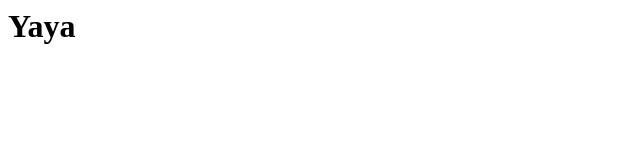
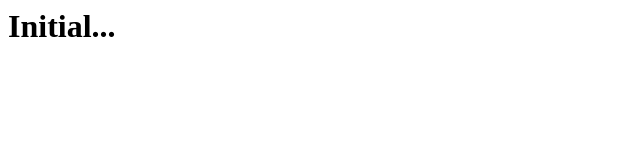
Before and after one commit to Siliconsoul/siliconsoul.github.com, a plain HTML site: page index.html in a window 1280 px wide. Shown: the full height of the page, 0-640 px from the left. Drawn offline with Linux system fonts and the light colour scheme.

Commit message:
initial change

```diff
--- a/index.html
+++ b/index.html
@@ -1,8 +1,8 @@
 <html>
   <head>
-    <title>Yay</title>
+    <title>Siliconsoul on GitHub.com</title>
   </head>
   <body>
-    <h1>Yaya</h1>
+    <h1>Initial...</h1>
   </body>
 </html>
```
